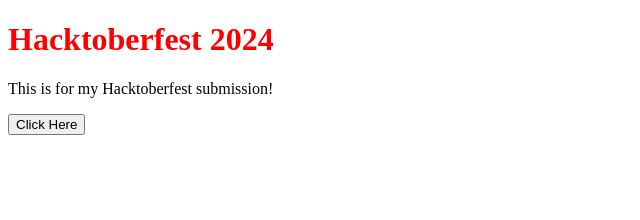
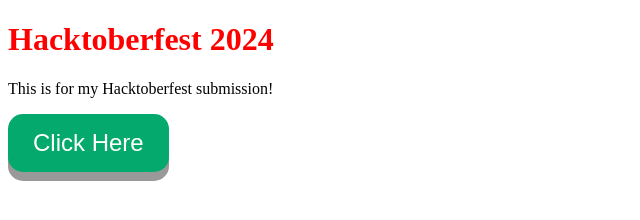
Before and after one commit to FreddysMaster/Hacktoberfest2024, a plain HTML site: page index.html in a window 1280 px wide. Shown: the whole page, without its empty margins (0-640 px from the left). Drawn offline with Linux system fonts and the light colour scheme.

Commit message:
added animation to my button

```diff
--- a/index.html
+++ b/index.html
@@ -9,6 +9,6 @@
 <body>
    <h1>Hacktoberfest 2024</h1>
    <p>This is for my Hacktoberfest submission!</p>
-   <button>Click Here</button>
+   <button class="button">Click Here</button>
 </body>
 </html>
--- a/styles.css
+++ b/styles.css
@@ -1,3 +1,24 @@
 h1 {
     color: red;
 }
+
+.button {
+    padding: 15px 25px;
+    font-size: 24px;
+    text-align: center;
+    cursor: pointer;
+    outline: none;
+    color: #fff;
+    background-color: #04AA6D;
+    border: none;
+    border-radius: 15px;
+    box-shadow: 0 9px #999;
+  }
+
+  .button:hover {background-color: #3e8e41}
+
+  .button:active {
+    background-color: #3e8e41;
+    box-shadow: 0 5px #666;
+    transform: translateY(4px);
+  }
```
